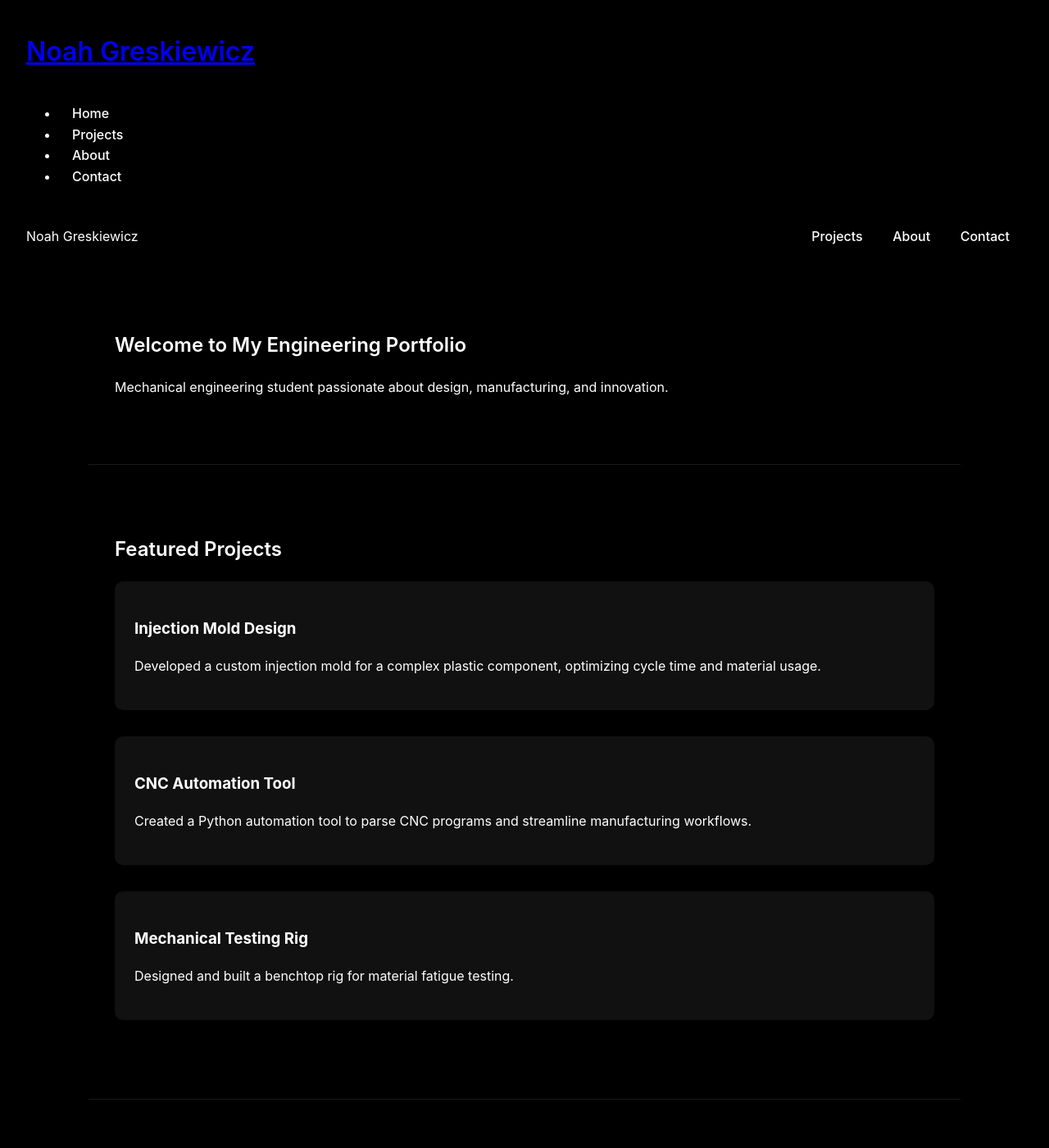
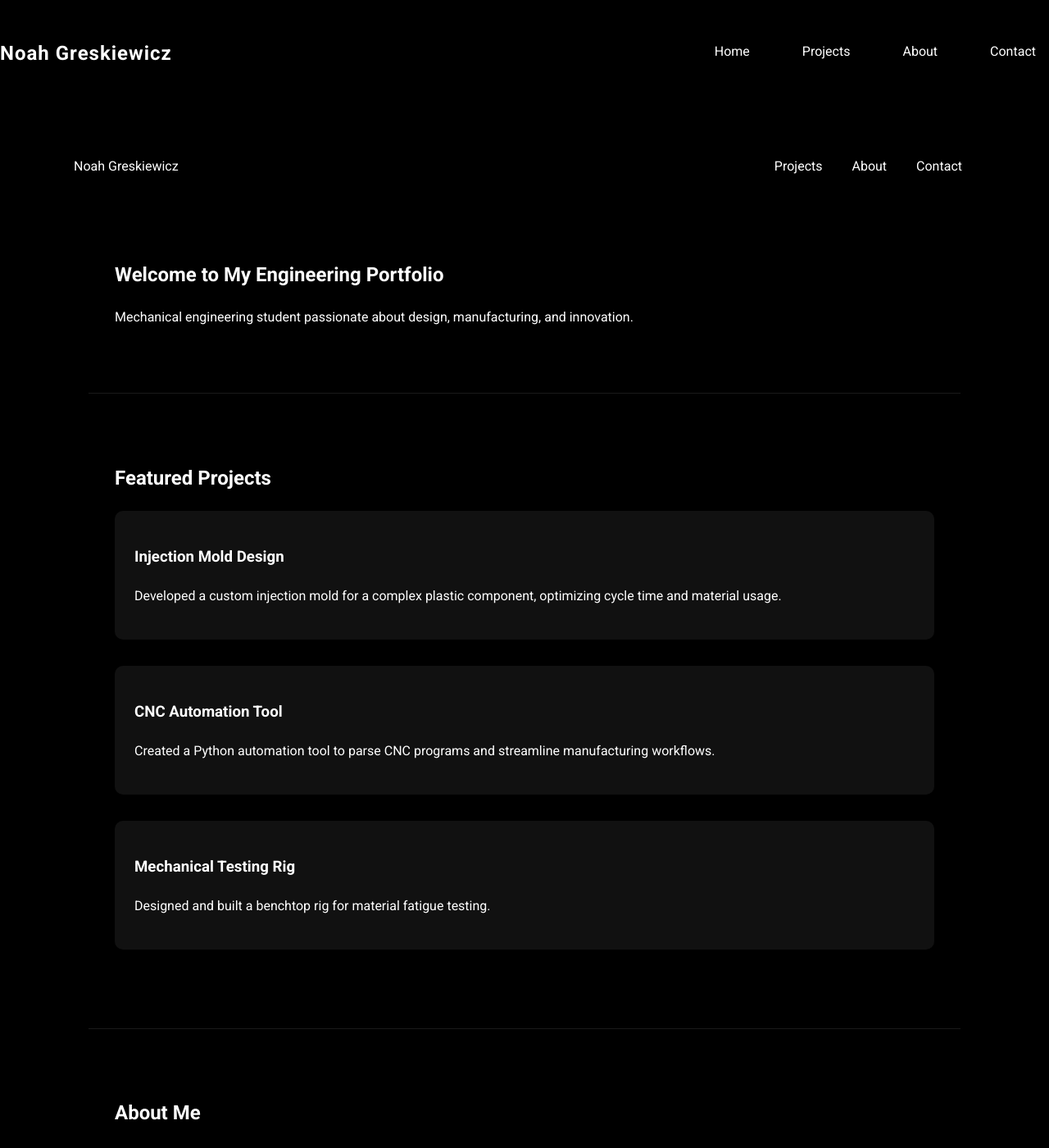
Before and after one commit to ngreskie/ngreskie.github.io, a Jekyll site: the page built from index.md, in a window 1280 px wide and 1400 px high. Shown: the whole window at 82% size. Built offline with Jekyll 4.4.1, drawn with Linux system fonts in a browser that asks for light colours.

Commit message:
updated default file

```diff
--- a/_layouts/default.html
+++ b/_layouts/default.html
@@ -7,8 +7,80 @@
   <meta name="description" content="{{ site.description }}" />
 
   <!-- Google Fonts: Roboto -->
-  <link href="https://fonts.googleapis.com/css2?family=Roboto&display=swap" rel="stylesheet" />
+  <link href="https://fonts.googleapis.com/css2?family=Roboto:wght@300;400;700&display=swap" rel="stylesheet" />
+
+  <!-- Main Styles -->
   <link rel="stylesheet" href="{{ '/assets/style.css' | relative_url }}" />
+
+  <style>
+    /* --- Dark Apple-Inspired Theme --- */
+    body {
+      background-color: #000;
+      color: #fff;
+      font-family: 'Roboto', sans-serif;
+      margin: 0;
+      padding: 0;
+      overflow-x: hidden;
+    }
+    header {
+      background: rgba(0, 0, 0, 0.8);
+      backdrop-filter: blur(10px);
+      position: sticky;
+      top: 0;
+      z-index: 1000;
+      padding: 1rem 0;
+    }
+    header .container {
+      display: flex;
+      justify-content: space-between;
+      align-items: center;
+    }
+    header h1 a {
+      color: white;
+      text-decoration: none;
+      font-weight: 700;
+      font-size: 1.5rem;
+      letter-spacing: 1px;
+    }
+    nav ul {
+      list-style: none;
+      display: flex;
+      gap: 2rem;
+      margin: 0;
+      padding: 0;
+    }
+    nav a {
+      color: #aaa;
+      text-decoration: none;
+      transition: color 0.3s ease;
+    }
+    nav a:hover {
+      color: white;
+    }
+    main.container {
+      max-width: 1100px;
+      margin: 0 auto;
+      padding: 3rem 1.5rem;
+    }
+    footer {
+      background: #111;
+      padding: 2rem 0;
+      text-align: center;
+      font-size: 0.9rem;
+      color: #777;
+    }
+
+    /* --- Scroll Animations --- */
+    .fade-in {
+      opacity: 0;
+      transform: translateY(20px);
+      transition: opacity 0.8s ease-out, transform 0.8s ease-out;
+    }
+    .fade-in.visible {
+      opacity: 1;
+      transform: translateY(0);
+    }
+  </style>
 </head>
 <body>
   <header>
@@ -26,7 +98,9 @@
   </header>
 
   <main class="container">
-    {{ content }}
+    <div class="fade-in">
+      {{ content }}
+    </div>
   </main>
 
   <footer>
```
Also changed, not shown: other parts of _layouts/default.html (+18 -0 lines).
